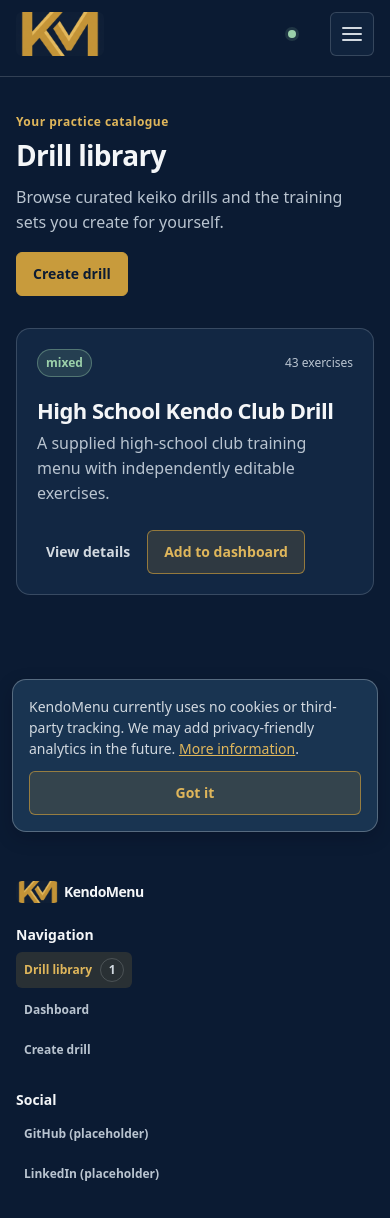
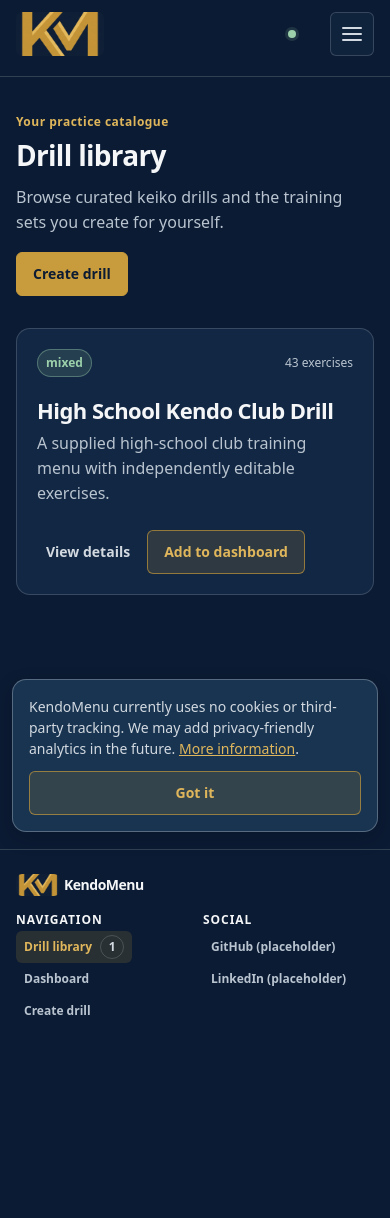
Before and after one commit to JavierMarro/kendo-menu, a React (Vite) app in the folder apps/web/: page /app/library in a window 390 px wide. Shown: the top 1218 px of the page. After the commit the page ends 1047 px from the top, so only its background shows below. Built offline with nearby package versions, Linux system fonts and the light colour scheme.

Commit message:
footer refined with impeccable polish

```diff
--- a/apps/web/src/components/SiteFooter.tsx
+++ b/apps/web/src/components/SiteFooter.tsx
@@ -20,7 +20,7 @@
           />
         </div>
 
-        <div className="site-footer-column">
+        <section className="site-footer-column" aria-labelledby="footer-navigation-title">
           <h2 id="footer-navigation-title">Navigation</h2>
           <nav className="footer-nav" aria-labelledby="footer-navigation-title">
             <PrimaryNavigationLinks
@@ -29,9 +29,9 @@
               onNavigate={onNavigate}
             />
           </nav>
-        </div>
+        </section>
 
-        <div className="site-footer-column">
+        <section className="site-footer-column" aria-labelledby="footer-social-title">
           <h2 id="footer-social-title">Social</h2>
           <nav className="footer-social-links" aria-labelledby="footer-social-title">
             <a className="footer-social-link" href="https://github.com/">
@@ -41,7 +41,7 @@
               LinkedIn (placeholder)
             </a>
           </nav>
-        </div>
+        </section>
       </div>
     </footer>
   );
--- a/apps/web/src/styles.css
+++ b/apps/web/src/styles.css
@@ -441,7 +441,8 @@
 }
 
 .site-footer {
-  padding: var(--space-8) clamp(var(--space-4), 4vw, var(--space-16)) var(--space-8);
+  padding: var(--space-6) clamp(var(--space-4), 4vw, var(--space-16)) var(--space-5);
+  border-top: 1px solid var(--line);
   color: var(--muted);
   background: var(--surface-nav);
 }
@@ -449,7 +450,7 @@
 .site-footer-grid {
   display: grid;
   grid-template-columns: minmax(0, 1.2fr) repeat(2, minmax(0, 1fr));
-  gap: var(--space-6);
+  gap: var(--space-8);
   width: min(100%, var(--content-width));
   margin-inline: auto;
 }
@@ -485,16 +486,18 @@
 }
 
 .site-footer h2 {
-  margin-bottom: var(--space-2);
+  margin-bottom: var(--space-1);
   color: var(--text);
-  font-size: var(--type-14);
-  letter-spacing: 0;
+  font-size: var(--type-12);
+  letter-spacing: 0.08em;
+  line-height: 1.25;
+  text-transform: uppercase;
 }
 
 .footer-nav,
 .footer-social-links {
   display: grid;
-  gap: var(--space-1);
+  gap: 0;
 }
 
 .footer-nav-item,
@@ -502,7 +505,7 @@
   display: inline-flex;
   width: fit-content;
   max-width: 100%;
-  min-height: 2.25rem;
+  min-height: 2rem;
   align-items: center;
   gap: var(--space-2);
   padding: var(--space-1) var(--space-2);
@@ -1807,7 +1810,7 @@
   }
 
   .site-footer {
-    padding: var(--space-8) var(--space-4);
+    padding: var(--space-6) var(--space-4) var(--space-5);
   }
 
   .footer-nav-item,
@@ -1816,8 +1819,12 @@
   }
 
   .site-footer-grid {
-    grid-template-columns: minmax(0, 1fr);
-    gap: var(--space-6);
+    grid-template-columns: repeat(2, minmax(0, 1fr));
+    gap: var(--space-4);
+  }
+
+  .site-footer-brand-column {
+    grid-column: 1 / -1;
   }
 
   .cookie-notice {
```
